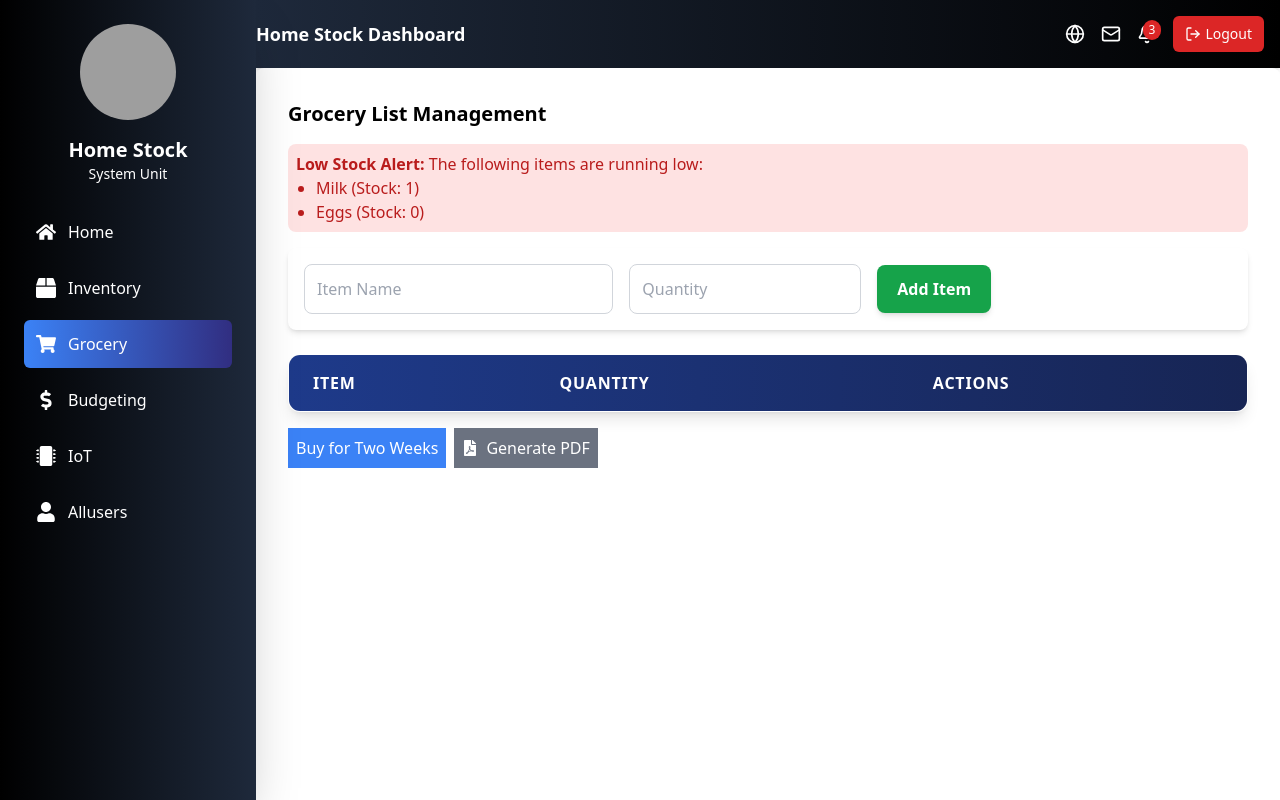
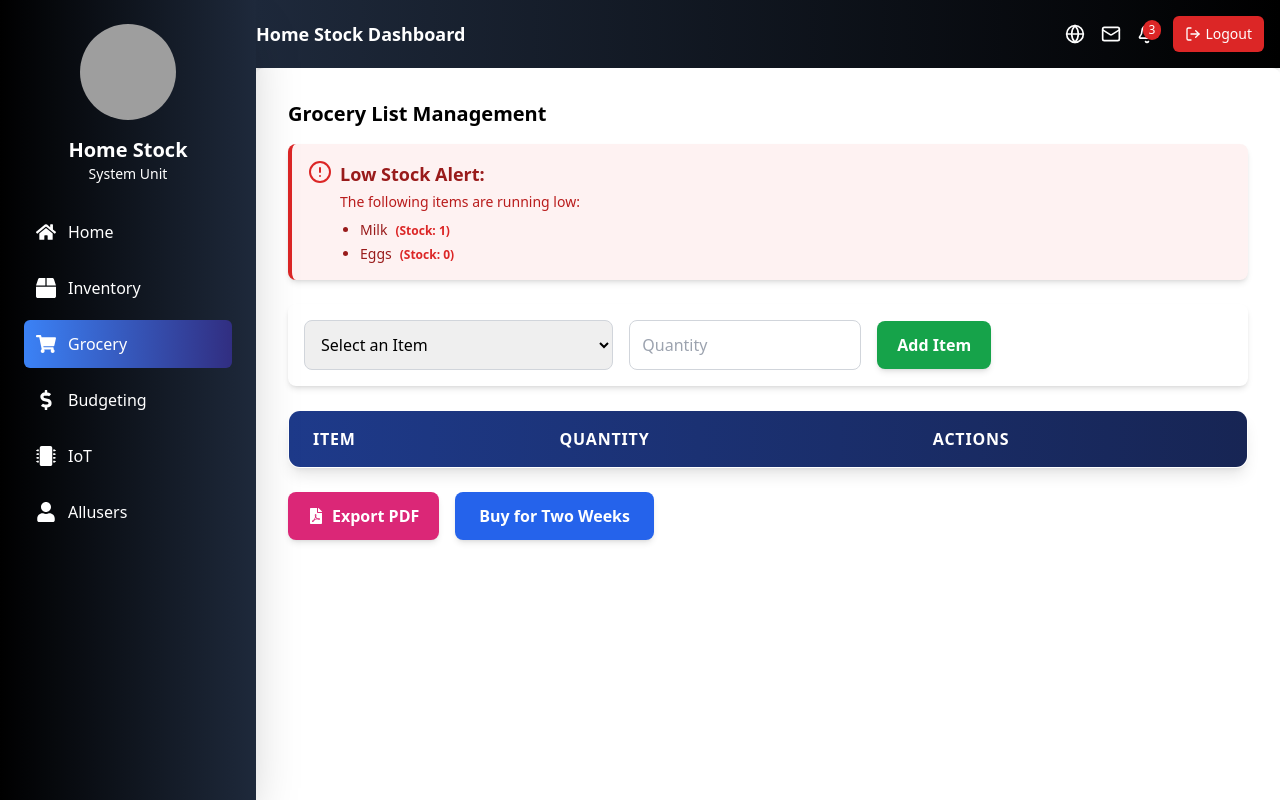
Before and after one commit to ARjayawickrama/HomeStock, a React (Create React App) app in the folder homestock/: page /Dashboard in a window 1280 px wide. Both pictures are taken after a click on the item "Grocery". Built offline with nearby package versions, Linux system fonts and the light colour scheme; grey boxes are pictures that could not be loaded.

Commit message:
GroceryList

```diff
--- a/homestock/src/pages/Admin/grocery_ist/grocery_ist.js
+++ b/homestock/src/pages/Admin/grocery_ist/grocery_ist.js
@@ -1,55 +1,60 @@
 import React, { useState, useEffect } from "react";
-import { FaEdit, FaTrash, FaFilePdf } from "react-icons/fa"; // Import icons
+import { FaEdit, FaTrash, FaFilePdf } from "react-icons/fa";
 import jsPDF from "jspdf";
 
 function GroceryList() {
   const [inventory, setInventory] = useState([]);
   const [groceryList, setGroceryList] = useState([]);
   const [newItem, setNewItem] = useState({ name: "", quantity: "" });
-  const [isModalOpen, setIsModalOpen] = useState(false); // Modal visibility state
-  const [itemToEdit, setItemToEdit] = useState(null); // Item to be edited
+  const [isModalOpen, setIsModalOpen] = useState(false);
+  const [itemToEdit, setItemToEdit] = useState(null);
+  const [items, setItems] = useState(["Tea", "Coffee", "Sugar", "Milk"]);
 
-  // Simulate fetching low-stock inventory items
   useEffect(() => {
     const fetchedInventory = [
       { id: 1, name: "Milk", stock: 1 },
       { id: 2, name: "Eggs", stock: 0 },
       { id: 3, name: "Bread", stock: 5 },
     ];
-    setInventory(fetchedInventory.filter((item) => item.stock <= 1)); // Filter low-stock items
+    setInventory(fetchedInventory.filter((item) => item.stock <= 1));
   }, []);
 
-  // Add an item to the grocery list
   const addItem = () => {
     if (!newItem.name || !newItem.quantity) return;
-    setGroceryList([...groceryList, { ...newItem, id: Date.now() }]);
+    setGroceryList([
+      ...groceryList,
+      { ...newItem, quantity: Number(newItem.quantity), id: Date.now() },
+    ]);
     setNewItem({ name: "", quantity: "" });
   };
 
-  // Open the modal for editing
   const openEditModal = (id) => {
     const item = groceryList.find((item) => item.id === id);
     setItemToEdit(item);
     setIsModalOpen(true);
   };
 
-  // Save the edited item
   const saveEditedItem = () => {
     setGroceryList(
       groceryList.map((item) =>
-        item.id === itemToEdit.id ? { ...itemToEdit } : item
+        item.id === itemToEdit.id
+          ? { ...itemToEdit, quantity: Number(itemToEdit.quantity) }
+          : item
       )
     );
-    setIsModalOpen(false); // Close modal after saving
-    setItemToEdit(null); // Reset item to edit
+    setIsModalOpen(false);
+    setItemToEdit(null);
   };
 
-  // Delete an item from the grocery list
   const deleteItem = (id) => {
+    const confirmDelete = window.confirm(
+      "Are you sure you want to delete this item?"
+    );
+    if (confirmDelete) {
       setGroceryList(groceryList.filter((item) => item.id !== id));
+    }
   };
 
-  // Purchase items for two weeks (Simulation)
   const buyItems = () => {
     if (groceryList.length === 0) {
       alert("No items to purchase.");
@@ -57,8 +62,8 @@ function GroceryList() {
     }
 
     alert("Purchased items for two weeks! ✅");
-    sendToBudgeting(groceryList); // Send purchased list to budgeting
-    setGroceryList([]); // Clear list after purchase
+    sendToBudgeting(groceryList);
+    setGroceryList([]);
   };
 
   const sendToBudgeting = async (list) => {
@@ -70,17 +75,13 @@ function GroceryList() {
 
     try {
       console.log("Sending to Budgeting System:", budgetingData);
-
-      // Simulate API request
       await new Promise((resolve) => setTimeout(resolve, 1000));
-
       alert("Grocery list sent to budgeting system! 📊");
     } catch (error) {
       console.error("Error sending to budgeting:", error);
     }
   };
 
-  // Generate PDF Function
   const generatePDF = () => {
     const doc = new jsPDF();
     doc.text("Grocery List", 20, 10);
@@ -100,26 +101,58 @@ function GroceryList() {
     <main className="bg-white p-4 rounded-lg">
       <h2 className="text-xl font-bold mb-4">Grocery List Management</h2>
 
-      <div className="bg-red-100 text-red-700 p-2 rounded-lg mb-4">
-        <strong>Low Stock Alert:</strong> The following items are running low:
-        <ul className="list-disc pl-5">
+      <div className="bg-red-50 border-l-4 border-red-600 text-red-800 p-4 rounded-lg shadow-md mb-6 transition-all duration-300">
+        <div className="flex items-start">
+          <svg
+            className="w-6 h-6 text-red-600 mr-2"
+            xmlns="http://www.w3.org/2000/svg"
+            fill="none"
+            viewBox="0 0 24 24"
+            stroke="currentColor"
+          >
+            <path
+              strokeLinecap="round"
+              strokeLinejoin="round"
+              strokeWidth={2}
+              d="M12 8v4m0 4h.01M4.93 19.07a10 10 0 1114.14 0M12 2a10 10 0 00-10 10h0a10 10 0 0020 0h0A10 10 0 0012 2z"
+            />
+          </svg>
+
+          <div>
+            <strong className="text-lg font-semibold">Low Stock Alert:</strong>
+            <p className="text-sm text-red-700 mt-1">
+              The following items are running low:
+            </p>
+            <ul className="list-disc pl-5 mt-2 space-y-1 text-sm">
               {inventory.map((item) => (
-            <li key={item.id}>
-              {item.name} (Stock: {item.stock})
+                <li key={item.id} className="font-medium text-red-800">
+                  {item.name}
+                  <span className="text-xs text-red-600 font-semibold ml-2">
+                    (Stock: {item.stock})
+                  </span>
                 </li>
               ))}
             </ul>
           </div>
+        </div>
+      </div>
 
-      {/* Add New Item Form */}
       <div className="mb-6 flex items-center space-x-4 bg-white p-4 rounded-lg shadow-md">
-        <input
-          type="text"
-          placeholder="Item Name"
+        <select
+          onChange={(e) => setNewItem({ ...newItem, name: e.target.value })}
           value={newItem.name}
-          onChange={(e) => setNewItem({ ...newItem, name: e.target.value })}
           className="border border-gray-300 focus:border-blue-500 focus:ring-2 focus:ring-blue-300 rounded-lg p-3 w-1/3 outline-none transition duration-200"
-        />
+        >
+          <option value="" disabled>
+            Select an Item
+          </option>
+          {items.map((item, index) => (
+            <option key={index} value={item}>
+              {item}
+            </option>
+          ))}
+        </select>
+
         <input
           type="number"
           placeholder="Quantity"
@@ -127,6 +160,7 @@ function GroceryList() {
           onChange={(e) => setNewItem({ ...newItem, quantity: e.target.value })}
           className="border border-gray-300 focus:border-blue-500 focus:ring-2 focus:ring-blue-300 rounded-lg p-3 w-1/4 outline-none transition duration-200"
         />
+
         <button
           onClick={addItem}
           className="bg-green-600 hover:bg-green-500 text-white font-bold px-5 py-3 rounded-lg shadow-md transition duration-300 transform hover:scale-105"
@@ -135,6 +169,7 @@ function GroceryList() {
         </button>
       </div>
 
+      {/* Grocery List Table */}
       <table className="min-w-full border border-gray-300 shadow-lg rounded-xl overflow-hidden">
         <thead className="bg-gradient-to-r from-blue-900 to-blue-950 text-white">
           <tr>
@@ -180,56 +215,71 @@ function GroceryList() {
         </tbody>
       </table>
 
-      {isModalOpen && (
-        <div className="fixed inset-0 flex items-center justify-center bg-gray-500 bg-opacity-50">
-          <div className="bg-white p-6 rounded-lg shadow-lg">
-            <h3 className="text-lg font-bold mb-4">Edit Item</h3>
+      {/* Edit Modal */}
+      {isModalOpen && itemToEdit && (
+        <div className="fixed inset-0 flex items-center justify-center bg-black bg-opacity-40 z-50">
+          <div className="bg-white p-6 rounded-xl shadow-xl w-96">
+            <h3 className="text-xl font-semibold mb-4">Edit Item</h3>
+
+            <div className="mb-4">
+              <label className="block text-sm font-medium text-gray-700 mb-1">
+                Item Name
+              </label>
               <input
                 type="text"
-              placeholder="Item Name"
                 value={itemToEdit.name}
                 onChange={(e) =>
                   setItemToEdit({ ...itemToEdit, name: e.target.value })
                 }
-              className="border p-2 mb-4 w-full"
+                className="w-full border border-gray-300 rounded-lg px-4 py-2 bg-gray-100"
               />
+            </div>
+
+            <div className="mb-4">
+              <label className="block text-sm font-medium text-gray-700 mb-1">
+                Quantity
+              </label>
               <input
                 type="number"
-              placeholder="Quantity"
                 value={itemToEdit.quantity}
                 onChange={(e) =>
                   setItemToEdit({ ...itemToEdit, quantity: e.target.value })
                 }
-              className="border p-2 mb-4 w-full"
+                className="w-full border border-gray-300 rounded-lg px-4 py-2 focus:ring-2 focus:ring-blue-500 focus:outline-none"
               />
-            <div className="flex space-x-2">
+            </div>
+
+            <div className="flex justify-end space-x-3">
+              <button
+                onClick={() => setIsModalOpen(false)}
+                className="bg-gray-300 hover:bg-gray-400 text-gray-800 font-semibold px-4 py-2 rounded-lg transition"
+              >
+                Cancel
+              </button>
               <button
                 onClick={saveEditedItem}
-                className="bg-green-500 text-white p-2 rounded-md"
+                className="bg-blue-600 hover:bg-blue-500 text-white font-semibold px-4 py-2 rounded-lg transition"
               >
                 Save
-              </button>
-              <button
-                onClick={() => setIsModalOpen(false)}
-                className="bg-gray-500 text-white p-2 rounded-md"
-              >
-                Cancel
               </button>
             </div>
           </div>
         </div>
       )}
 
-      {/* Actions */}
-      <div className="mt-4 flex space-x-2">
-        <button onClick={buyItems} className="bg-blue-500 text-white p-2">
-          Buy for Two Weeks
+      <div className="mt-6 flex space-x-4">
+        <button
+          onClick={generatePDF}
+          className="bg-pink-600 hover:bg-pink-500 text-white font-bold px-5 py-3 rounded-lg shadow-md transition duration-300 transform hover:scale-105 flex items-center space-x-2"
+        >
+          <FaFilePdf />
+          <span>Export PDF</span>
         </button>
         <button
-          onClick={generatePDF}
-          className="bg-gray-500 text-white p-2 flex items-center"
+          onClick={buyItems}
+          className="bg-blue-600 hover:bg-blue-500 text-white font-bold px-6 py-3 rounded-lg shadow-md transition duration-300 transform hover:scale-105"
         >
-          <FaFilePdf className="mr-2" /> Generate PDF
+          Buy for Two Weeks
         </button>
       </div>
     </main>
```
Lines whose indentation alone changed are shown as unchanged.
